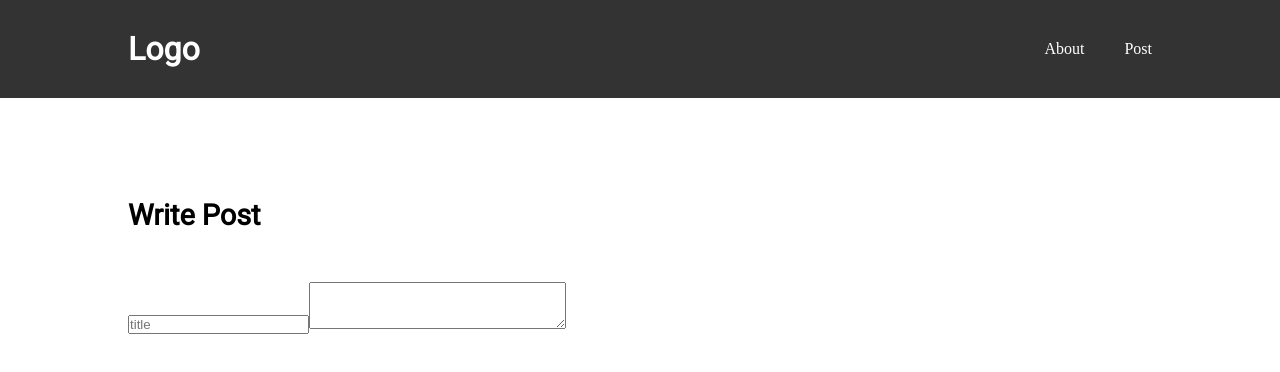
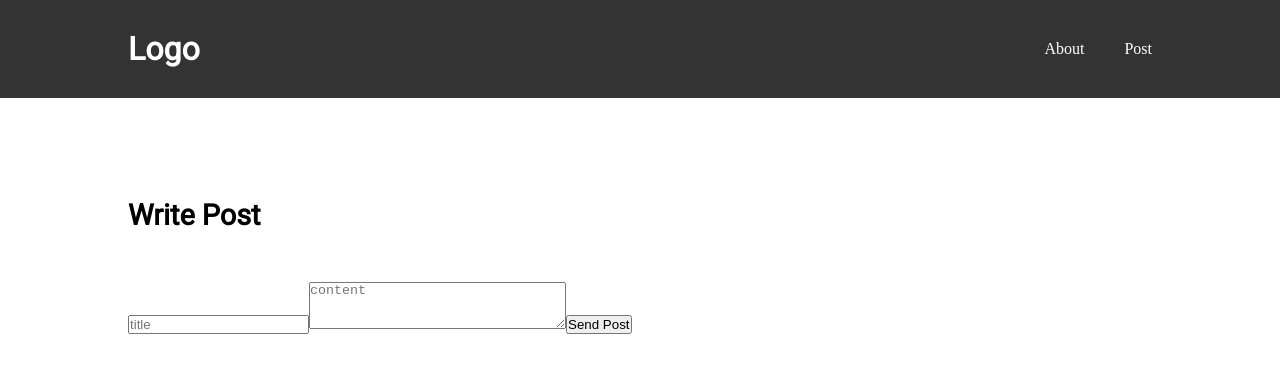
Before and after one commit to yuna-c/Next-tutorial, a Next.js app: page /post/write in a window 1280 px wide. Shown: the top 372 px of the page. Built offline with nearby package versions, Linux system fonts and the light colour scheme.

Commit message:
0111 클라이언트로부터 서버쪽에 글저장 요청 보내기

```diff
--- a/app/post/write/page.jsx
+++ b/app/post/write/page.jsx
@@ -11,12 +11,27 @@ export default function Write() {
     const { name, value } = e.target; //{'title','제목값'}
     setPost({ ...Post, [name]: value });
   };
+  const handleSubmit = async (e) => {
+    e.preventDefault();
+
+    const response = await fetch("/api/requestPost", {
+      method: "POST",
+      headers: { "Content-type": "application/json" },
+      body: JSON.stringify(Post),
+    });
+
+    if (response.ok) {
+      alert("글 저장에 성공했습니다.");
+    } else {
+      alert("글 저장에 실패했습니다.");
+    }
+  };
 
   return (
     <section className={clsx(styles.write)}>
       <h1>Write Post</h1>
 
-      <form>
+      <form onSubmit={handleSubmit}>
         <input
           type="text"
           placeholder="title"
@@ -28,9 +43,12 @@ export default function Write() {
           name="content"
           cols="30"
           rows="3"
+          placeholder="content"
           value={Post.content}
           onChange={handleChange}
         ></textarea>
+
+        <button>Send Post</button>
       </form>
     </section>
   );
```
